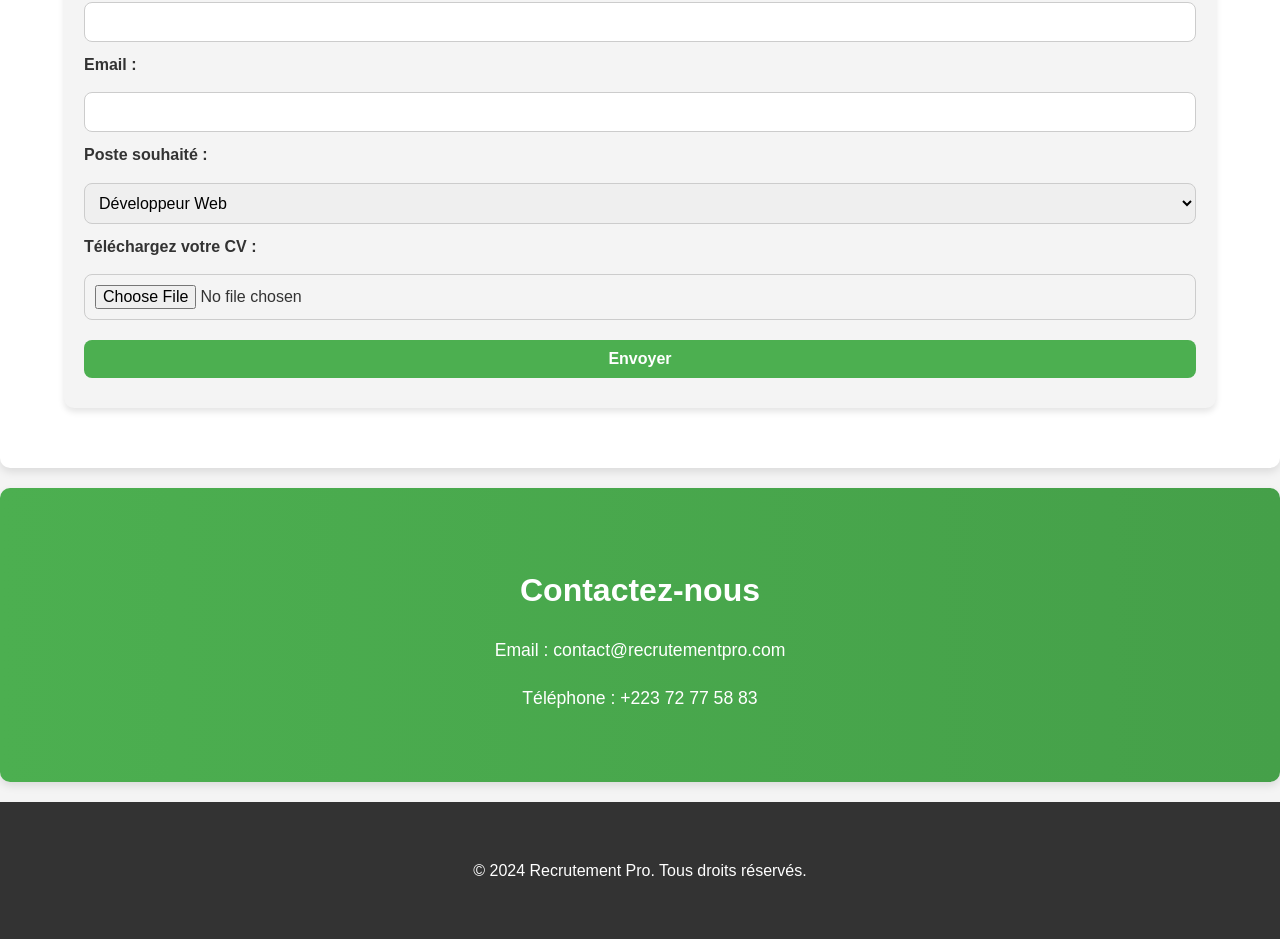
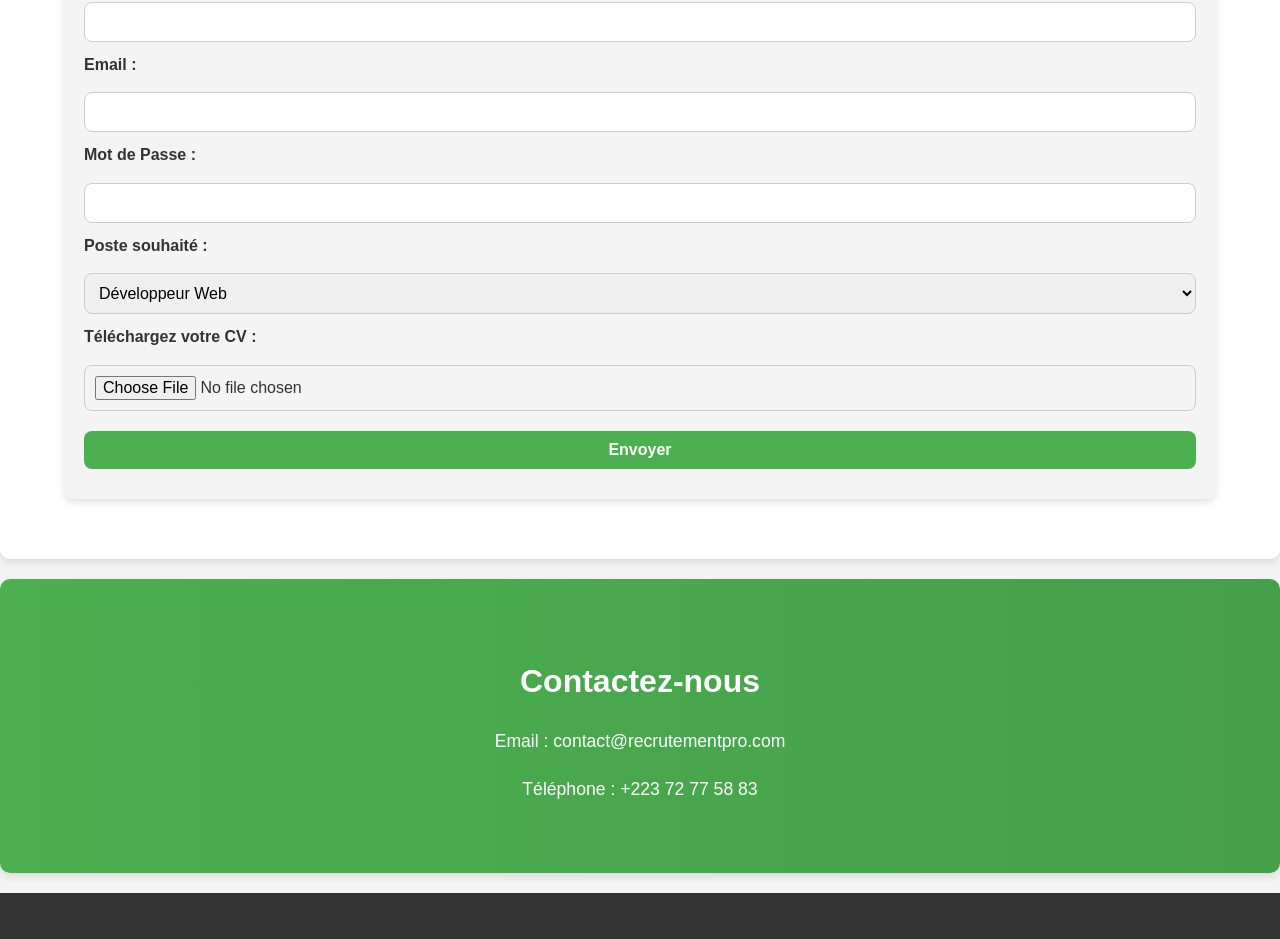
Before and after one commit to Samake-git/SiteRecrutement, a plain HTML site: page index.html in a window 1280 px wide. Shown: the part 2362-3301 px from the top of the page. Drawn offline with Linux system fonts and the light colour scheme.

Commit message:
Ajout du champs mot de passe

```diff
--- a/index.html
+++ b/index.html
@@ -81,6 +81,8 @@
         <input type="text" id="tel" name="tel" required>
         <label for="email">Email :</label>
         <input type="email" id="email" name="email" required>
+        <label for="email">Mot de Passe :</label>
+        <input type="password" id="password" name="password" required>
         <label for="job">Poste souhaité :</label>
         <select id="job" name="job">
           <option value="web-developer">Développeur Web</option>
@@ -126,6 +128,7 @@
       const tel = document.getElementById("tel").value;
       const email = document.getElementById("email").value;
       const job = document.getElementById("job").value;
+      const password= document.getElementById("password").value;
       const cvFile = document.getElementById("cv").files[0]; // Récupère le fichier téléversé
 
     // Vérification du fichier
@@ -146,6 +149,7 @@
           tel,
           email,
           job,
+          password,
           cv: fileContent, // Sauvegarde le contenu du CV
           created_at: new Date()
         })
```
